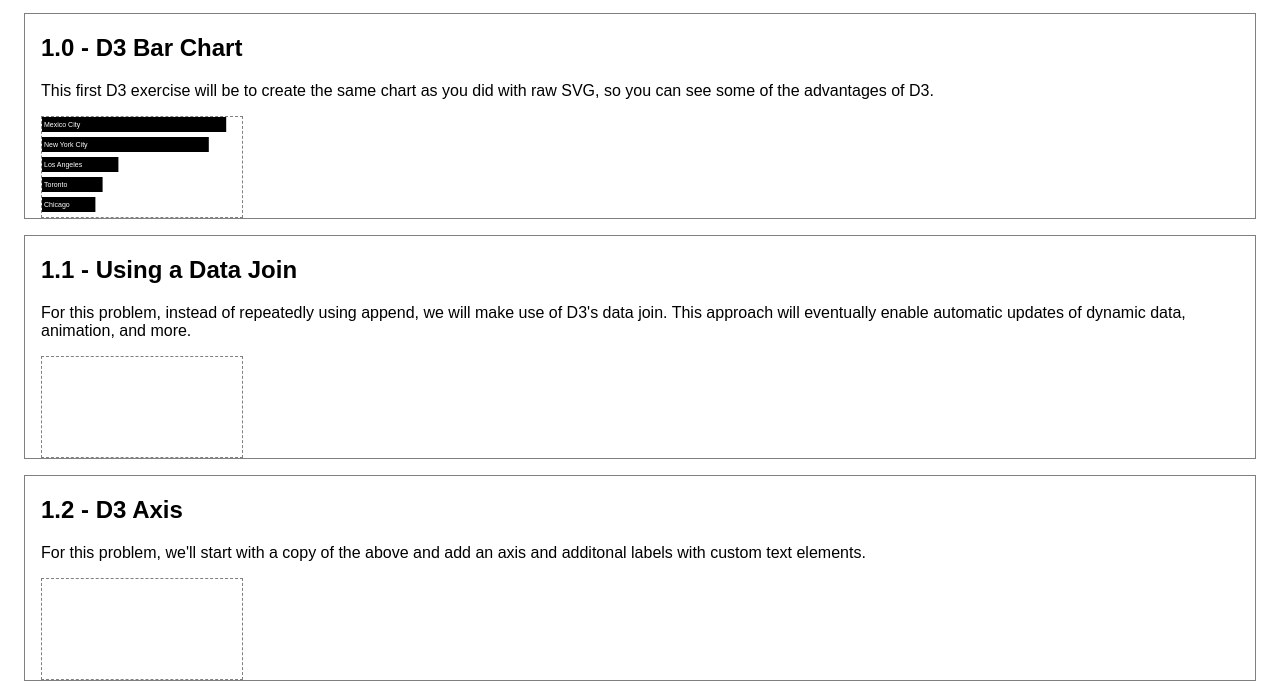
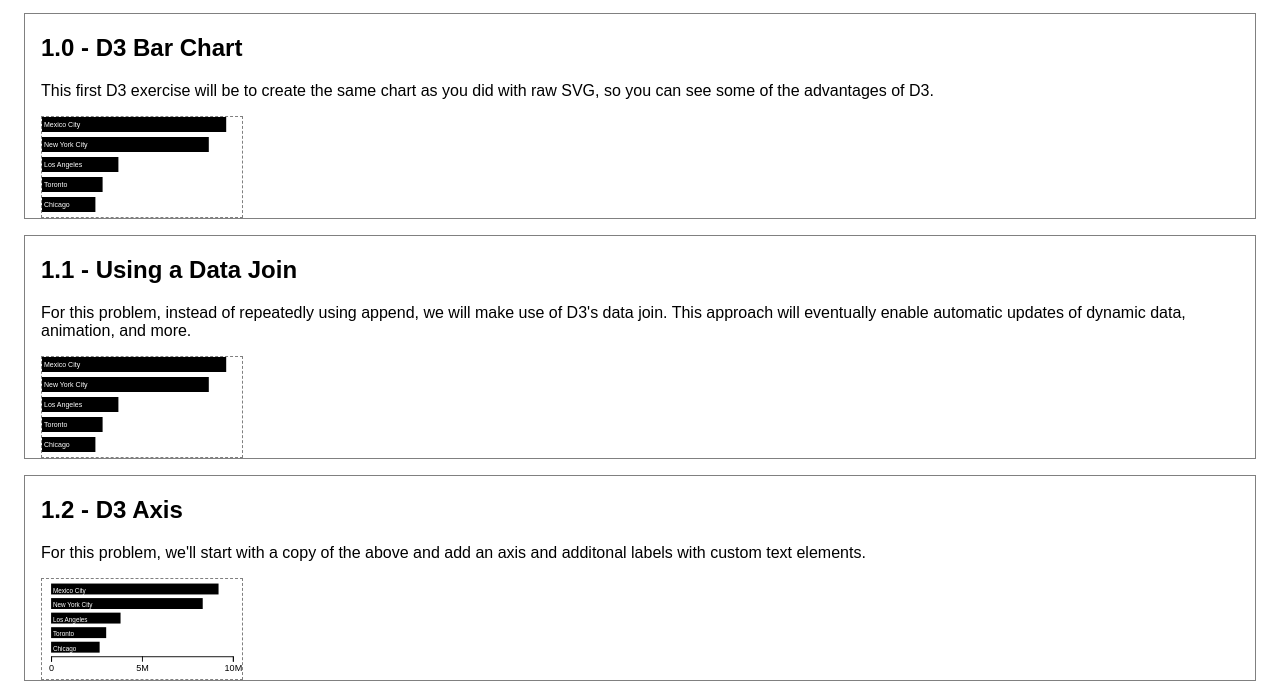
Before and after one commit to daniavayu/data-viz-labs, a plain HTML site: page d3-lab/d3/part1.html in a window 1280 px wide. Shown: the part 87-783 px from the top of the page. Drawn offline with Linux system fonts and the light colour scheme.

Commit message:
Part 1.2

```diff
--- a/d3-lab/d3/part1.html
+++ b/d3-lab/d3/part1.html
@@ -98,7 +98,27 @@
           .attr("viewBox", "0 0 200 100");
 
         // WRITE SOLUTION TO 1.1 BELOW
-        d3.selectAll("rect");
+
+        // Select all existing rectangles, join them with the cities, and create missing ones
+        div11
+            .selectAll("rect")
+            .data(cities)
+            .join("rect")
+            .attr("width",d=>x(d.population))
+            .attr("y",(d,i)=>i*20)
+            .attr("height", 15);
+
+        div11
+            .selectAll("text")
+            .data(cities)
+            .join("text")
+            .attr("x", 2)
+            .attr("y", (d,i)=>i*20 + 10)
+            .style("fill","white")
+            .style("font-size", "7px")
+            .text(d=>d.city);
+
+        //d3.selectAll("rect");
       </script>
     </section>
 
@@ -119,10 +139,35 @@
           .append("svg")
           .attr("width", 200)
           .attr("height", 100)
-          .attr("viewBox", "0 0 200 100");
+          .attr("viewBox", "-10 0 220 100");
 
         // WRITE SOLUTION TO 1.2 BELOW
         // (you can copy/paste 1.1 to start this one)
+        div12
+            .selectAll("rect")
+            .data(cities)
+            .join("rect")
+            .attr("width",d=>x(d.population))
+            .attr("y",(d,i)=>i*16)
+            .attr("height", 12);
+
+        div12
+            .selectAll("text")
+            .data(cities)
+            .join("text")
+            .attr("x", 2)
+            .attr("y", (d,i)=>i*16 + 10)
+            .style("fill","white")
+            .style("font-size", "7px")
+            .text(d=>d.city);
+
+
+        div12
+            // Append a group element which is a box to draw the axis
+            .append("g")
+            .attr("transform", "translate(0,80)")
+            .attr("font-size", "3px")
+            .call(d3.axisBottom(x).ticks(3).tickFormat(d3.format("~s")));
       </script>
     </section>
 
```
